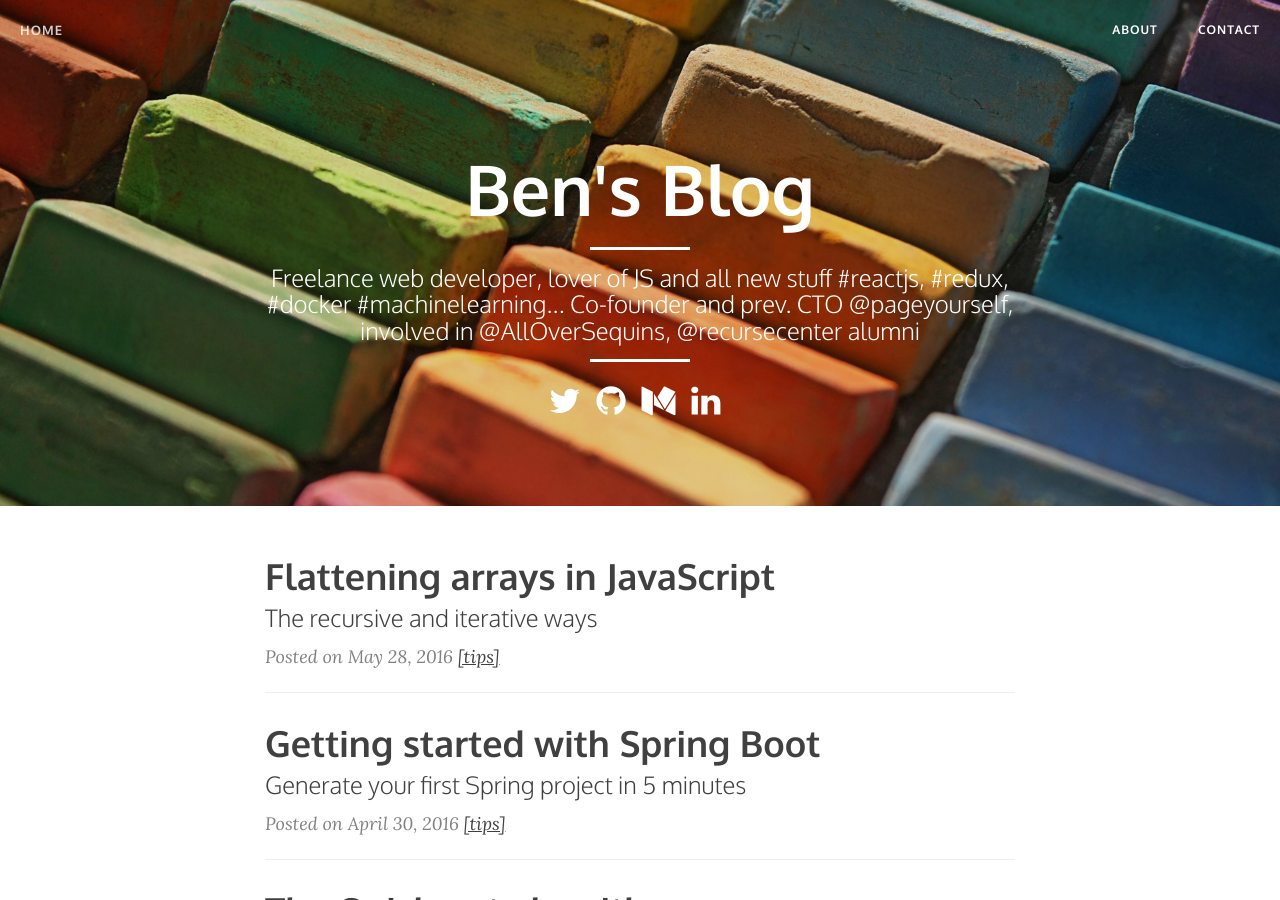
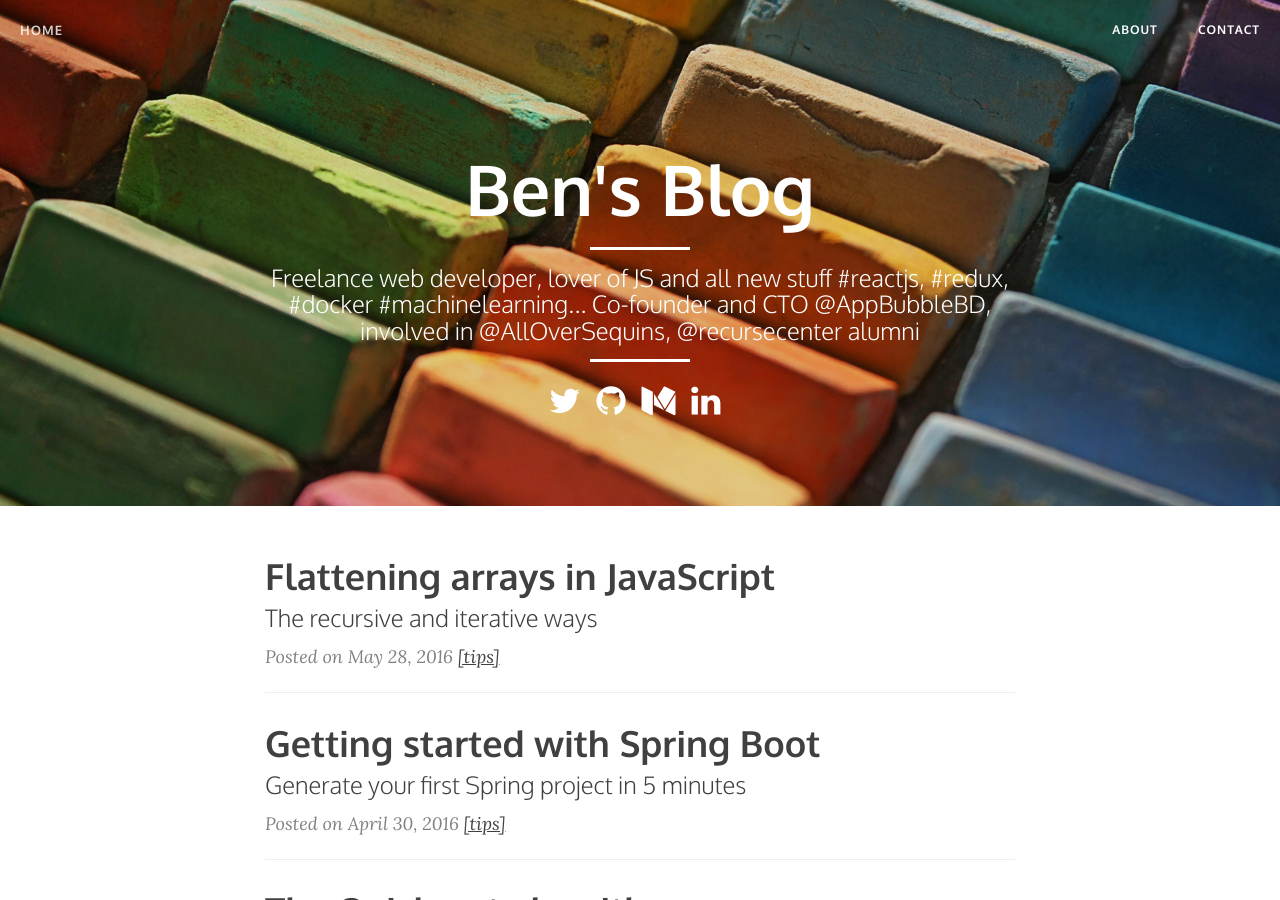
Before and after one commit to benoitvallon/benoitvallon.github.io, a Jekyll site: the page built from index.html, in a window 1280 px wide and 900 px high. Built offline with Jekyll 4.4.1, drawn with Linux system fonts in a browser that asks for light colours; nearby versions of some CDN libraries; the list of posts is cut into pages by our own code.

Commit message:
Edit my description

```diff
--- a/_config.yml
+++ b/_config.yml
@@ -2,7 +2,7 @@
 title: Ben's Blog
 header-img: /img/home-bg.jpg
 
-description: "Freelance web developer, lover of JS and all new stuff #reactjs, #redux, #docker #machinelearning... Co-founder and prev. CTO @pageyourself, involved in @AllOverSequins, @recursecenter alumni"
+description: "Freelance web developer, lover of JS and all new stuff #reactjs, #redux, #docker #machinelearning... Co-founder and CTO @AppBubbleBD, involved in @AllOverSequins, @recursecenter alumni"
 
 baseurl: "" # the subpath of your site, e.g. /blog
 url: "http://blog.benoitvallon.com" # the base hostname & protocol for your site
--- a/index.html
+++ b/index.html
@@ -1,6 +1,7 @@
 ---
 layout: page
-description: "Freelance web developer, lover of JS and all new stuff #reactjs, #redux, #docker #machinelearning... Co-founder and prev. CTO @pageyourself, involved in @AllOverSequins, @recursecenter alumni"
+description: "Freelance web developer, lover of JS and all new stuff #reactjs, #redux, #docker #machinelearning...
+Co-founder and CTO @AppBubbleBD, involved in @AllOverSequins, @recursecenter alumni"
 header-img-color: rgb(51, 54, 39)
 ---
 
```
Also changed, not shown: about.md (+1 -1 lines).
